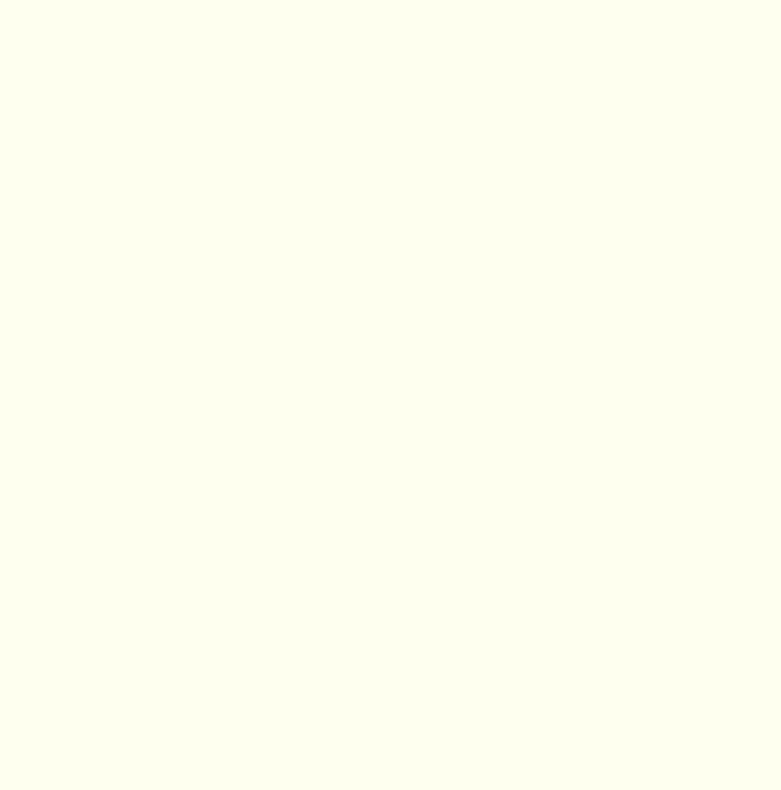
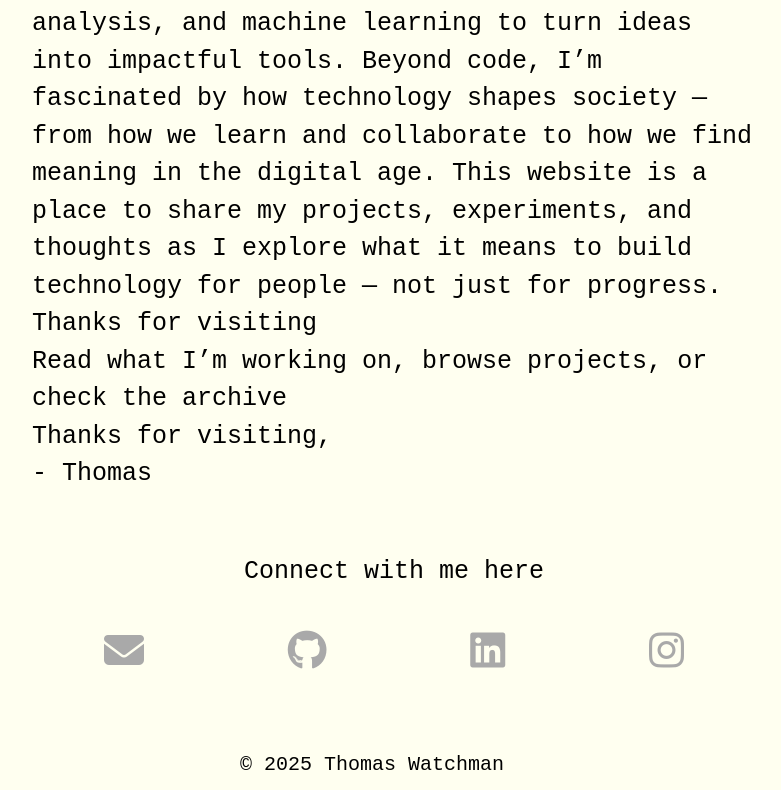
Before and after one commit to thomas12121212/PersonalWebsite, a React (Vite) app: page / in a window 1280 px wide. Shown: the part 655-1445 px from the top of the page, without its empty margins (268-1049 px from the left). Before the commit the page ends 800 px from the top, so only its background shows below. Built offline with nearby package versions, Linux system fonts and the light colour scheme.

Commit message:
fixed footer and added icons

```diff
--- a/index.html
+++ b/index.html
@@ -2,7 +2,10 @@
 <html lang="en">
   <head>
     <meta charset="UTF-8" />
-    <link rel="icon" type="image/svg+xml" href="/TWlogo.svg" />
+    <link
+      rel="stylesheet"
+      href="https://cdnjs.cloudflare.com/ajax/libs/font-awesome/6.5.0/css/all.min.css"
+    />
     <meta name="viewport" content="width=device-width, initial-scale=1.0" />
     <title>Thomas Watchman</title>
   </head>
--- a/src/App.css
+++ b/src/App.css
@@ -22,9 +22,12 @@
   padding: 1rem 1rem;
 }
 
-.main{
+.view{
   padding-top: 3rem;
   font-size: 1.25rem;
+  width: 80%;
+  padding-left: 15rem;
+  padding-bottom: 2rem;
 }
 
 
@@ -33,10 +36,41 @@ p {
 }
 
 .paragraph {
-  width: 80%;
-  padding-left: 15rem;
+
+}
+.fa-brands{
+  font-size: 40px;
+  color: darkgray;
+}
+.fa-solid{
+  font-size: 40px;
+  color: darkgray;
+}
+.sectionTitle {
+  text-align: center;
+  margin-top: 3rem;
+  margin-bottom: 2rem;
 }
 
+.icon-row{
+  display: flex;
+  justify-content: space-around;
+  margin-bottom: 2rem;
+}
+
+.footer{
+  height: 2rem;
+  display:flex;
+  justify-content: center;
+}
+
+/* hover */
+.fa-brands:hover{
+  color: black;
+}
+.fa-solid:hover{
+    color: black;
+}
 .nav-logo:hover {
   color: darkgray;
 }
--- a/src/pages/Home.jsx
+++ b/src/pages/Home.jsx
@@ -1,27 +1,34 @@
 export default function Home() {
   return (
       <>
-          <main>
+          <head>
+              <script src="https://kit.fontawesome.com/41064700ed.js" crossOrigin="anonymous"></script>
+          </head>
+          <div className="view">
               <div className="paragraph">
                   <p> Welcome <br></br>
                       My name is Thomas Watchman. My goal is to help build a positive,
                       human-based AI future, which I call Human 3.0.
                       In order to do that, I am building AI products
                       that upgrade people and organizations—rather than try to replace them.
+                      I’m Thomas Watchman, a computer scientist and builder focused on creating technology that strengthens, not replaces, human potential. My goal is to help shape a future where artificial intelligence and people work side by side to amplify creativity, problem-solving, and connection — a vision I call Human 3.0. I’m passionate about developing AI systems that are transparent, ethical, and deeply human-centered, using my background in programming, data analysis, and machine learning to turn ideas into impactful tools. Beyond code, I’m fascinated by how technology shapes society — from how we learn and collaborate to how we find meaning in the digital age. This website is a place to share my projects, experiments, and thoughts as I explore what it means to build technology for people — not just for progress.
                       <br></br>Thanks for visiting<br></br>
-                      Connect
-                      <br></br>Connect with me here
                       Read <a href="#">what I’m working on</a>, browse <a href="#">projects</a>,
-                      or check the <a href="#">archive</a>.
+                      or check the <a href="#">archive</a>
+                      <br></br> Thanks for visiting, <br></br> - Thomas
                   </p>
+                  <div className="sectionTitle">
+                      <a>Connect with me here</a>
+                  </div>
                   <div className="icon-row">
-                      <a href="mailto:thomas@example.com">Email</a>
-                      <a href="https://github.com/thomas12121212" target="_blank" rel="noopener noreferrer">GitHub</a>
-                      <a href="https://www.linkedin.com/in/thomaswatchman" target="_blank"
-                         rel="noopener noreferrer">LinkedIn</a>
+                      <a className="fa-solid fa-envelope" href="mailto:thomas@watchmans.com"></a>
+                      <a className="fa-brands fa-github" href="https://github.com/thomas12121212" target="_blank" rel="noopener noreferrer"></a>
+                      <a className="fa-brands fa-linkedin"  href="https://linkedin.com/in/thomas-watchman-003841238" target="_blank"
+                         rel="noopener noreferrer"></a>
+                      <a className="fa-brands fa-instagram" href="https://www.instagram.com/thomaswatchman" target="_blank"></a>
                   </div>
               </div>
-          </main>
+          </div>
       </>
   )
 }
--- a/src/pages/Personal.jsx
+++ b/src/pages/Personal.jsx
@@ -1,9 +1,8 @@
 export default function Personal() {
   return (
-    <>
-      <h1>Personal</h1>
-      <p>hi
-      </p>
-    </>
+      <>
+          <h1>Personal</h1>
+
+      </>
   )
 }
```
